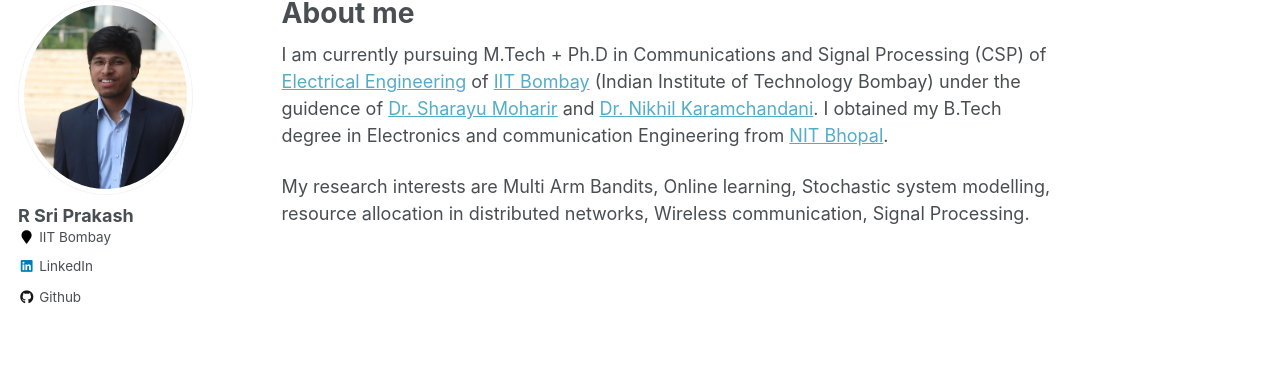
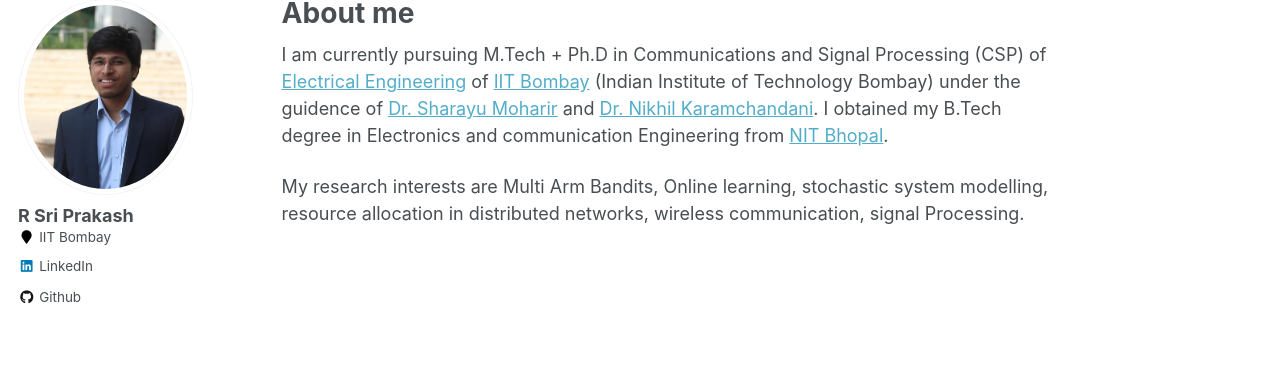
Before and after one commit to rsriprakash/rsriprakash.github.io, a Jekyll site: the page built from _pages/about.md, in a window 1280 px wide. Shown: the part 119-488 px from the top of the page. Built offline with Jekyll 4.4.1, drawn with Linux system fonts in a browser that asks for light colours.

```diff
--- a/_pages/about.md
+++ b/_pages/about.md
@@ -10,4 +10,4 @@
 
 I am currently pursuing M.Tech + Ph.D in Communications and Signal Processing (CSP) of [Electrical Engineering](https://www.ee.iitb.ac.in/web) of [IIT Bombay](https://www.iitb.ac.in/) (Indian Institute of Technology Bombay) under the guidence of [Dr. Sharayu Moharir](https://sites.google.com/view/sharayu-homepage/home) and [Dr. Nikhil Karamchandani](https://sites.google.com/site/nikhilkaram/). I obtained my B.Tech degree in Electronics and communication Engineering from [NIT Bhopal](http://www.manit.ac.in/).
 
-My research interests are Multi Arm Bandits, Online learning, Stochastic system modelling, resource allocation in distributed networks, Wireless communication, Signal Processing.
+My research interests are Multi Arm Bandits, Online learning, stochastic system modelling, resource allocation in distributed networks, wireless communication, signal Processing.
```
